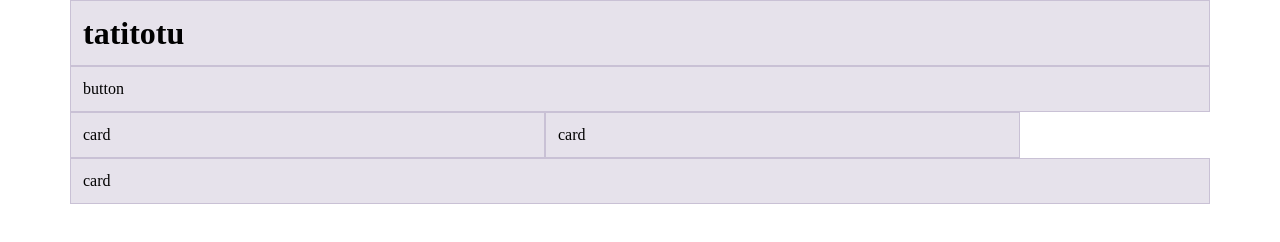
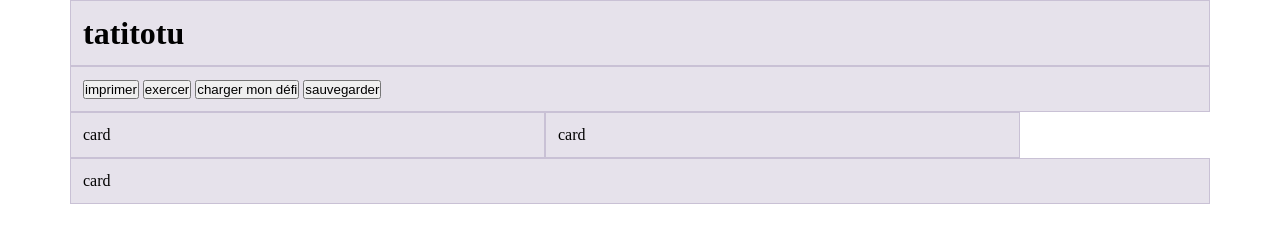
Before and after one commit to megroulin/tatitotu, a website built with Parcel: page src/index.html in a window 1280 px wide. Built offline with nearby package versions, Linux system fonts and the light colour scheme.

Commit message:
button.big

```diff
--- a/src/index.html
+++ b/src/index.html
@@ -12,7 +12,12 @@
         <div class="container">
           <div class="row">
             <div class="col-12"><h1>tatitotu</h1></div>
-            <div class="col-12">button</div>
+            <div class="col-12">
+              <button>imprimer</button>
+              <button>exercer</button>
+              <button>charger mon défi</button>
+              <button>sauvegarder</button>
+            </div>
           </div>
         </div>
         <div class="container">
```
